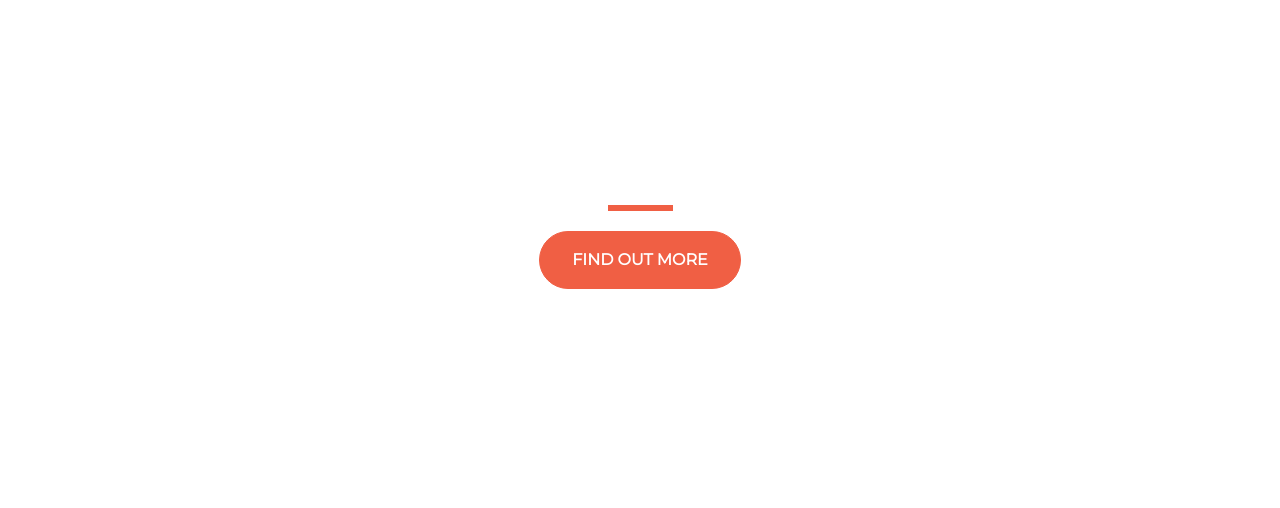
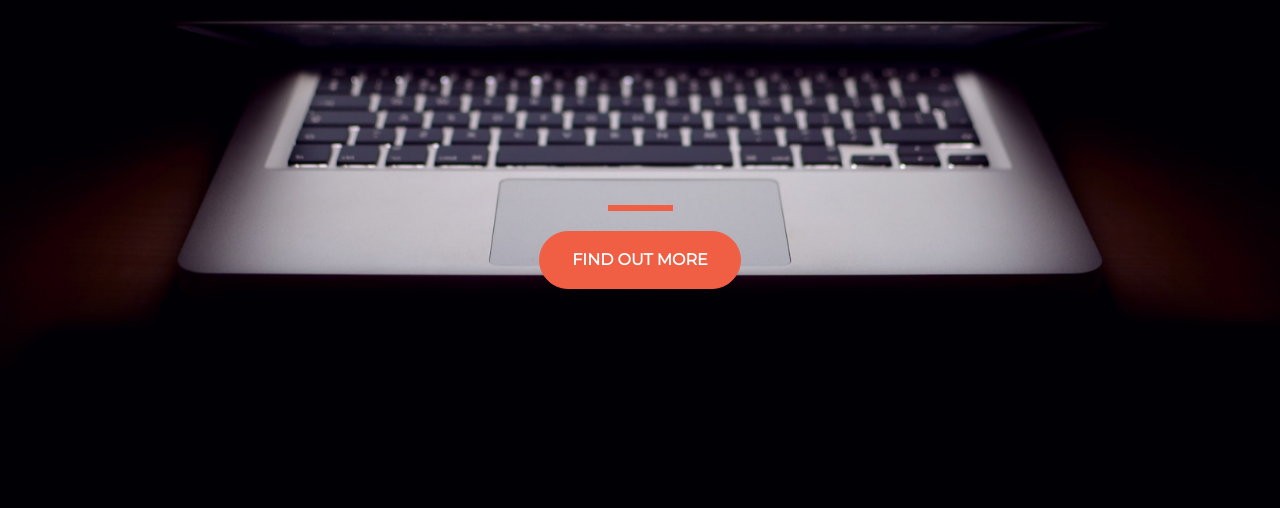
Before and after one commit to adev3/adev3.github.io, a plain HTML site: page index.html in a window 1280 px wide. Shown: the part 292-800 px from the top of the page. Drawn offline with nearby package versions, Linux system fonts and the light colour scheme.

Commit message:
Update style.css

```diff
--- a/style.css
+++ b/style.css
@@ -3,7 +3,7 @@ html {
   width: 100%;
   height: 100%;
   font-family: "Montserrat", sans-serif;
-  background: url(/startup_files/header.jpg) no-repeat center center fixed;
+  background: url(/header.jpg) no-repeat center center fixed;
   -webkit-background-size: cover;
   -moz-background-size: cover;
   -o-background-size: cover;
```
